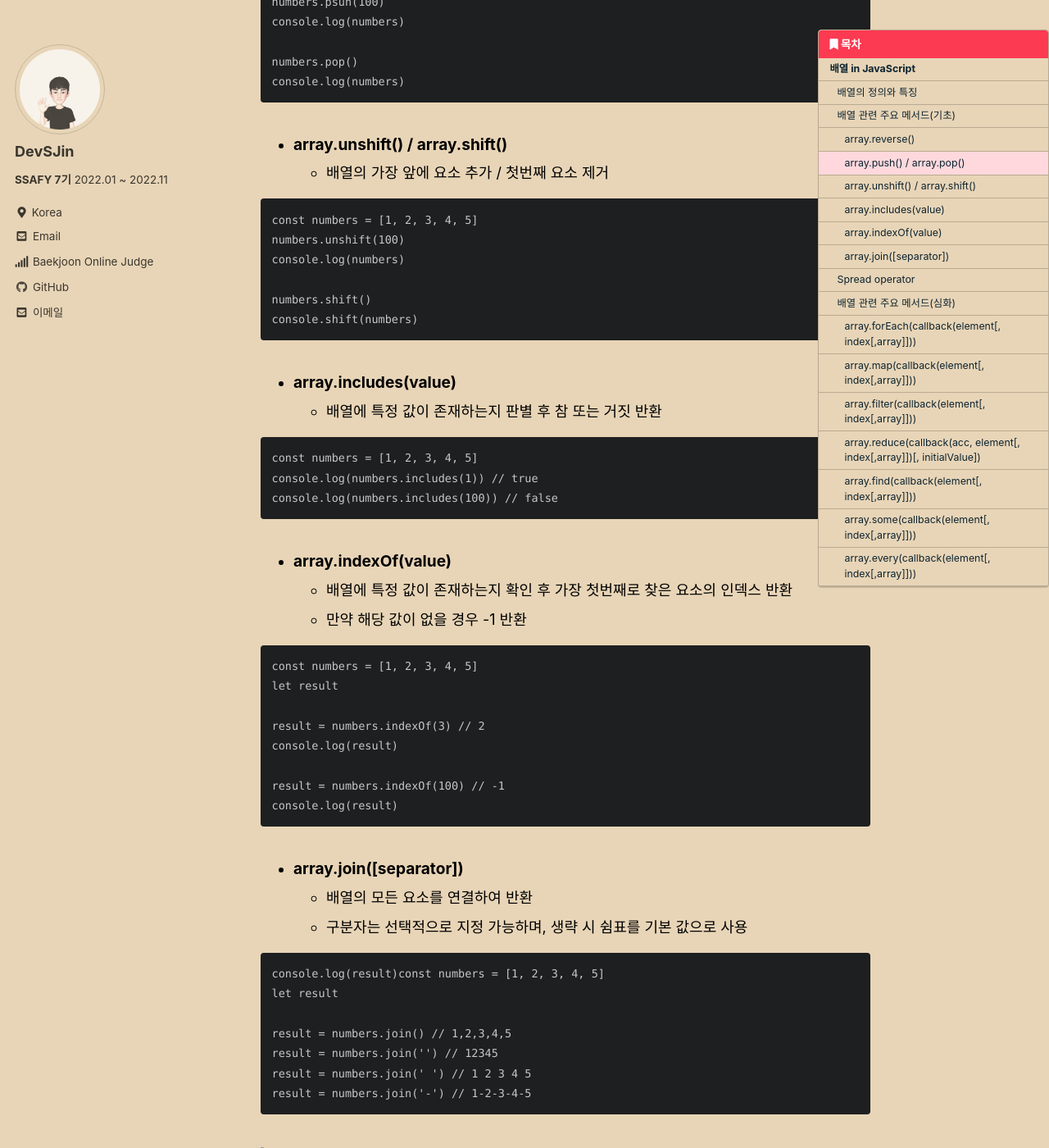
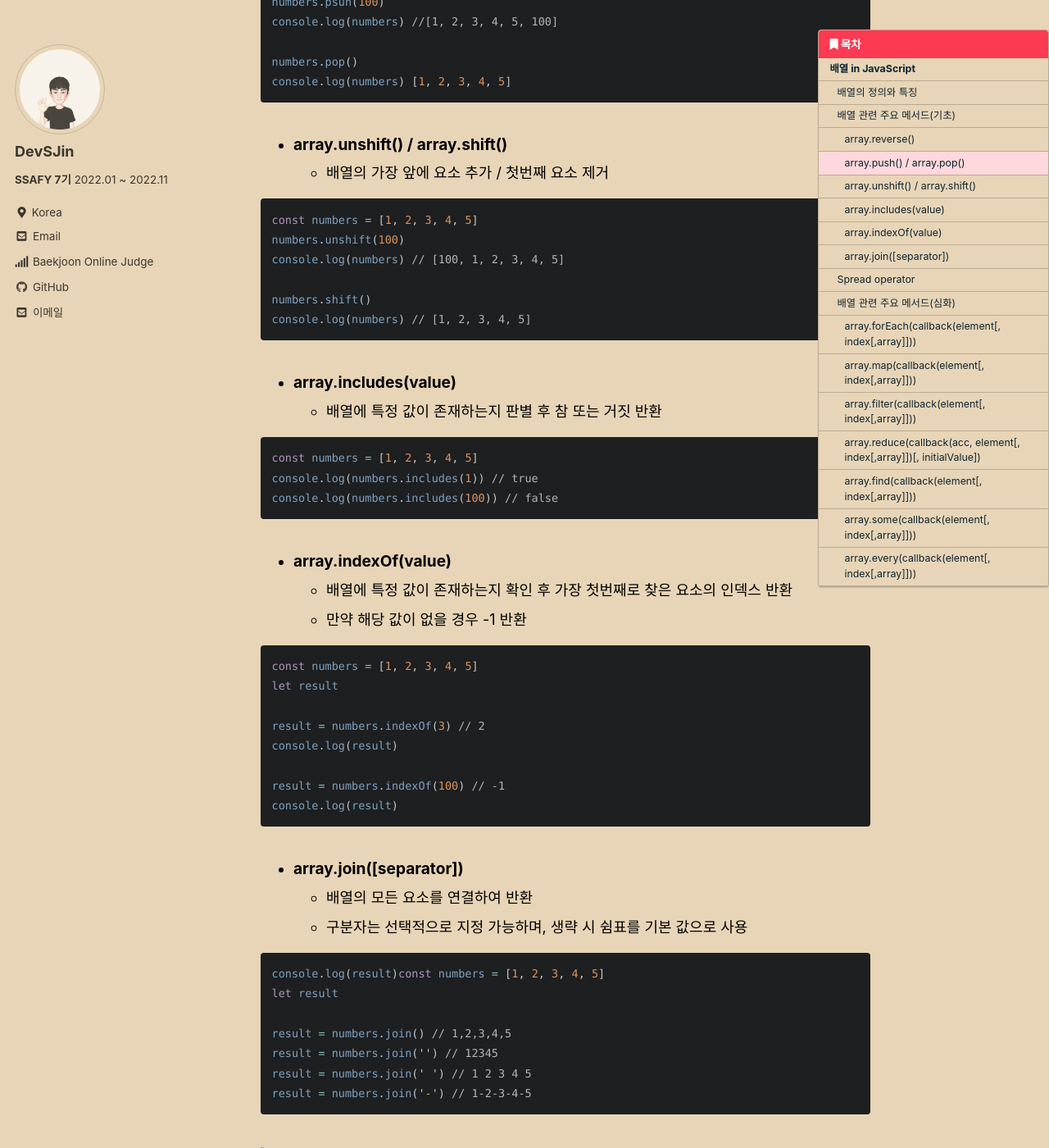
Before and after one commit to DevSJin/DevSJin.github.io, a Jekyll site: the page built from _posts/javascript/2023-01-19-자바스크립트 배열.md, in a window 1280 px wide and 1400 px high, scrolled down 938 px. Shown: the whole window at 82% size. Built offline with Jekyll 4.4.1, drawn with Linux system fonts in a browser that asks for light colours; cached includes are drawn as plain includes; comment, search, counter and statistics services are not loaded; some of the changed text lies outside the part shown.

Commit message:
오탈자 수정

````diff
--- a/_posts/javascript/2023-01-19-자바스크립트 배열.md
+++ b/_posts/javascript/2023-01-19-자바스크립트 배열.md
@@ -31,7 +31,7 @@
 
   - 원본배열의 요소들의 순서를 반대로 정렬
 
-```
+```js
 const numbers = [1, 2, 3, 4, 5]
 numbers.reverse()
 console.log(numbers) //[5, 4, 3, 2, 1]
@@ -41,33 +41,33 @@
 
   - 배열의 가장 뒤에 요소추가 / 마지막 요소 제거
 
-```
-const numbers = [1, 2, 3, 4, 5]
+```js
+let numbers = [1, 2, 3, 4, 5]
 numbers.psuh(100)
-console.log(numbers)
+console.log(numbers) //[1, 2, 3, 4, 5, 100]
 
 numbers.pop()
-console.log(numbers)
+console.log(numbers) [1, 2, 3, 4, 5]
 ```
 
 - #### array.unshift() / array.shift()
 
   - 배열의 가장 앞에 요소 추가 / 첫번째 요소 제거
 
-```
+```js
 const numbers = [1, 2, 3, 4, 5]
 numbers.unshift(100)
-console.log(numbers)
+console.log(numbers) // [100, 1, 2, 3, 4, 5]
 
 numbers.shift()
-console.shift(numbers)
+console.log(numbers) // [1, 2, 3, 4, 5]
 ```
 
 - #### array.includes(value)
 
   - 배열에 특정 값이 존재하는지 판별 후 참 또는 거짓 반환
 
-```
+```js
 const numbers = [1, 2, 3, 4, 5]
 console.log(numbers.includes(1)) // true
 console.log(numbers.includes(100)) // false
@@ -78,7 +78,7 @@
   - 배열에 특정 값이 존재하는지 확인 후 가장 첫번째로 찾은 요소의 인덱스 반환
   - 만약 해당 값이 없을 경우 -1 반환
 
-```
+```js
 const numbers = [1, 2, 3, 4, 5]
 let result
 
@@ -94,7 +94,7 @@
   - 배열의 모든 요소를 연결하여 반환
   - 구분자는 선택적으로 지정 가능하며, 생략 시 쉼표를 기본 값으로 사용
 
-```
+```js
 console.log(result)const numbers = [1, 2, 3, 4, 5]
 let result
 
@@ -109,7 +109,7 @@
 - spread operator(...)를 사용하면 배열 내부에서 배열 전개 가능
 - 얕은 복사에 활용 가능
 
-```
+```js
 const array = [1, 2, 3]
 const newArray = [0, ...array, 4]
 
@@ -133,8 +133,8 @@
     - element, index, array
   - 반환 값(return)이 없는 메서드
 
-```
-array.forEach(element, index, array) = > {
+```js
+array.forEach((element, index, array) = > {
 	//do something
 })
 
@@ -157,7 +157,7 @@
   - 콜백 함수의 반환 값을 요소로 하는 새로운 배열 반환
   - 기존 배열 전체를 다른 형태로 바꿀 때 유용
 
-```
+```js
 array.map(element, index, array) = > {
 	//do something
 })
@@ -176,7 +176,7 @@
   - 콜백 함수의 반환 값이 참인 요소들만 모아서 새로운 배열을 반환
   - 기존 배열의 요소들을 필터링할때 유용
 
-```
+```js
 array.filter(element, index, array) = > {
 	//do something
 })
@@ -200,7 +200,7 @@
       - 최초 callback 함수 호출 시 acc에 할당되는 값, default 값은 배열의 첫 번째 값
       - 빈 배열의 경우 initialValue를 제공하지 않으면 에러 발생
 
-```
+```js
 const numbers = [1, 2, 3]
 const result = numbers.reduce(
 	(acc, elem, idx, arr) => {
@@ -215,7 +215,7 @@
   - 콜백 함수의 반환 값이 참이면, 조건을 만족하는 첫번째 요소를 반환
   - 찾는 값이 배열에 없으면 undefined 반환
 
-```
+```js
 const avengers = [
     { name: 'Tony Stark', age: 45},
 ]
@@ -227,7 +227,7 @@
   - 모든 요소가 통과하지 못하면 거짓 반환
   - 빈 배열은 항상 거짓 반환
 
-```
+```js
 const numbers = [1, 3, 5, 7, 9]
 
 const hasEvenNumver = numbers.some((num) = > {
````
